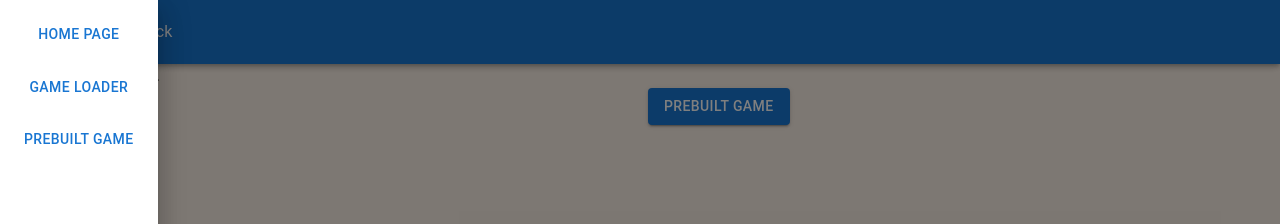
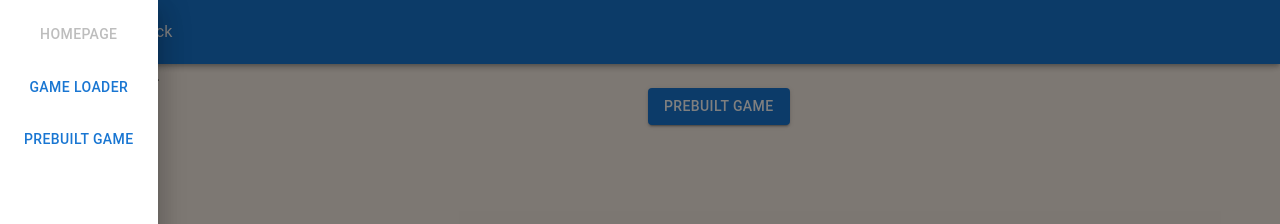
Before and after one commit to dblatcher/point-and-click, a Next.js app in the folder point-and-click-next/: page / in a window 1280 px wide. Both pictures are taken after a click on the button 44 px from the left and 32 px from the top of the page. Shown: the top 224 px of the page. Built offline with nearby package versions, Linux system fonts and the light colour scheme.

Commit message:
better nav links

```diff
--- a/point-and-click-next/src/components/AppHeader.tsx
+++ b/point-and-click-next/src/components/AppHeader.tsx
@@ -3,11 +3,19 @@ import Toolbar from '@mui/material/Toolbar';
 import { useState } from 'react';
 import { LinkButton } from './LinkButton';
 import MenuIcon from '@mui/icons-material/Menu';
+import { useRouter } from 'next/router'
 
 
+const navItems: { label: string, href: string }[] = [
+    { label: 'homepage', href: '/' },
+    { label: 'game loader', href: '/game-loader' },
+    { label: 'prebuilt game', href: '/prebuilt-game' },
+]
+
 export function AppHeader() {
-
     const [drawerOpen, setDrawerOpen] = useState(false)
+    const router = useRouter()
+    const { pathname } = router
 
     return (
         <AppBar component='header'>
@@ -25,15 +33,16 @@ export function AppHeader() {
                 onClose={() => { setDrawerOpen(false) }}
             >
                 <List>
-                    <ListItem>
-                        <LinkButton href="/" sx={{ flex: 1 }}>home page</LinkButton>
-                    </ListItem>
-                    <ListItem>
-                        <LinkButton href="/game-loader" sx={{ flex: 1 }}>game loader</LinkButton>
-                    </ListItem>
-                    <ListItem>
-                        <LinkButton href="/prebuilt-game" sx={{ flex: 1 }}>prebuilt game</LinkButton>
-                    </ListItem>
+                    {navItems.map(item => (
+                        <ListItem key={item.href}>
+                            <LinkButton
+                                disabled={item.href === pathname}
+                                href={item.href}
+                                sx={{ flex: 1 }}>
+                                {item.label}
+                            </LinkButton>
+                        </ListItem>
+                    ))}
                 </List>
             </Drawer>
         </AppBar>
```
